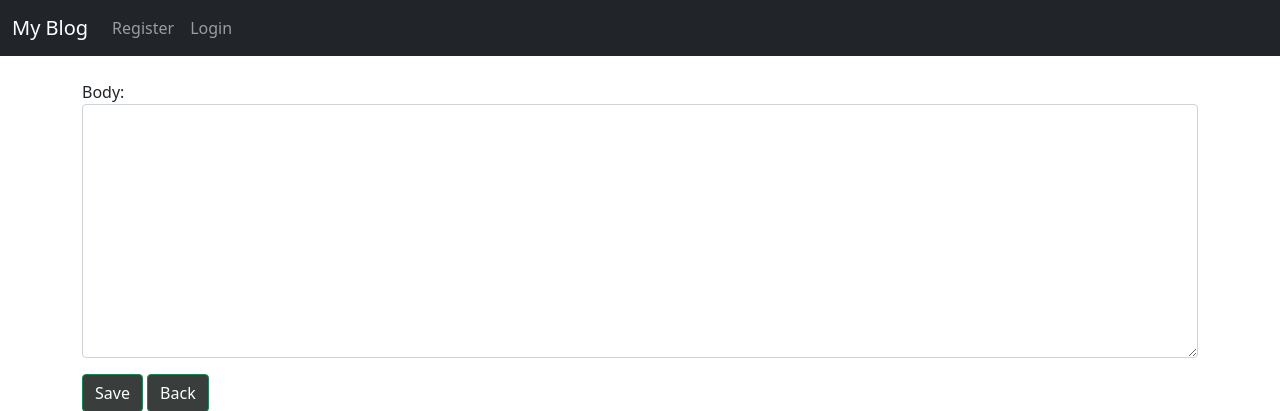
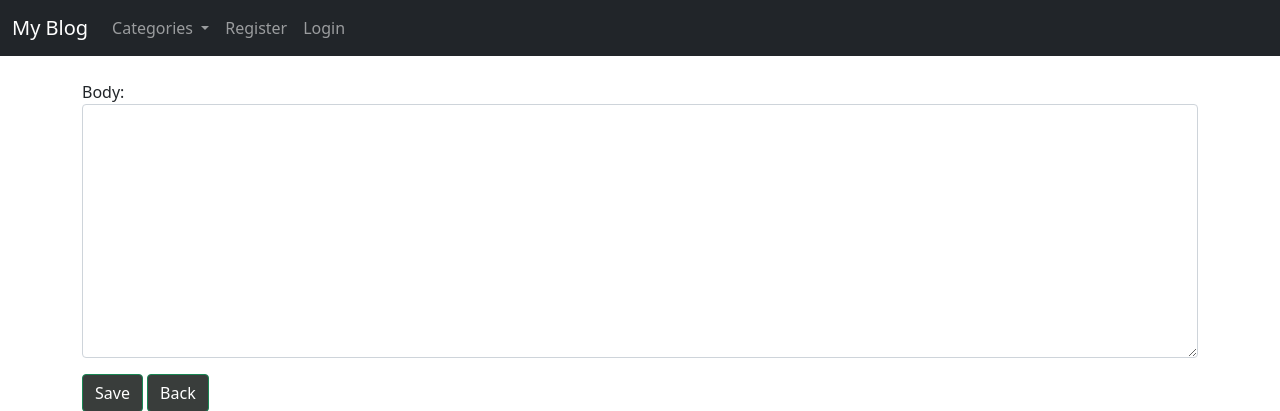
Before and after one commit to victord96/5_django_projects, a Django app: page /blog/1/create_comment/ in a window 1280 px wide. Shown: the top 411 px of the page. Run offline with Django 3.2, Linux system fonts and the light colour scheme; some libraries are stand-ins or nearby versions.

Commit message:
Fixed categories tab problem

```diff
--- a/django-blog/blog/templates/blog/header.html
+++ b/django-blog/blog/templates/blog/header.html
@@ -39,9 +39,6 @@
       </button>
       <div class="collapse navbar-collapse" id="navbarSupportedContent">
         <ul class="navbar-nav me-auto mb-2 mb-lg-0">
-
-          {% if user.is_authenticated %}
-
           <li class="nav-item dropdown">
             <a class="nav-link dropdown-toggle" href="{% url 'blog:new_category' 'n' %}" id="navbarDropdown"
               role="button" data-bs-toggle="dropdown" aria-expanded="false">
@@ -53,7 +50,7 @@
               {% endfor %}
             </ul>
           </li>
-
+          {% if user.is_authenticated %}
           {% if path == "/blog/" %}
           <li class='nav-item'>
             <a class="nav-link" href="{% url 'blog:new_post' %}">Add Post</a>
@@ -80,8 +77,8 @@
 
           <!-- <span class="navbar-text"> -->
           <li class="nav-item dropdown">
-              <a class="nav-link dropdown-toggle" href="{% url 'blog:update_profile' %}" id="navbarDropdown"
-                role="button" data-bs-toggle="dropdown" aria-expanded="false">
+            <a class="nav-link dropdown-toggle" href="{% url 'blog:update_profile' %}" id="navbarDropdown" role="button"
+              data-bs-toggle="dropdown" aria-expanded="false">
               {{user.username}}
             </a>
             <ul class="dropdown-menu" aria-labelledby="navbarDropdown">
--- a/django-blog/blog/views.py
+++ b/django-blog/blog/views.py
@@ -36,13 +36,15 @@ class SearchIndexView(View):
 
     def get(self, request, search):
 
+        categories = Category.objects.all()
+
         if Post.objects.filter(category__name=search):
             latest_post_list = Post.objects.filter(category__name=search).order_by('-pub_date')
         elif Post.objects.filter(owner__username=search):
             latest_post_list = Post.objects.filter(owner__username=search).order_by('-pub_date')
         else:
             latest_post_list = [post for post in Post.objects.all() if post.get_pub_date_no_hours() == search]
-        return render(request, 'blog/index.html', {'latest_post_list' : latest_post_list, 'search' : search})
+        return render(request, 'blog/index.html', {'latest_post_list' : latest_post_list, 'search' : search, 'categories' : categories})
 
 class CreateCategory(CreateView):
 
--- a/django-blog/blog_project/urls.py
+++ b/django-blog/blog_project/urls.py
@@ -18,12 +18,13 @@ from django.urls import path, include
 from django.contrib.auth import views as auth_views
 from django.conf import settings
 from django.conf.urls.static import static
-from blog_project.views import CustomLoginView
+from blog_project.views import CustomLoginView, CustomPasswordResetView
 
 urlpatterns = [
     path('blog/', include('blog.urls')),
     path('admin/', admin.site.urls),
     path('accounts/login/', CustomLoginView.as_view(), name='login'),
+    path('accounts/password_reset/', CustomPasswordResetView.as_view(), name='password_reset'),
     path('accounts/', include('django.contrib.auth.urls')),
 
 ]+ static(settings.MEDIA_URL, document_root=settings.MEDIA_ROOT)
--- a/django-blog/blog_project/views.py
+++ b/django-blog/blog_project/views.py
@@ -1,4 +1,5 @@
-from django.contrib.auth.views import LoginView
+from django.contrib.auth.views import LoginView, PasswordResetConfirmView
+from django.contrib.auth.forms import SetPasswordForm
 from django.http import HttpResponseRedirect
 from blog.forms import LoginForm
 from django.contrib.auth.signals import user_logged_in
@@ -33,3 +34,6 @@ class CustomLoginView(LoginView):
             self.request.session.modified = True
 
         return HttpResponseRedirect(self.get_success_url())
+
+class CustomPasswordResetView(PasswordResetConfirmView):
+    form_class = SetPasswordForm
```
Lines whose indentation alone changed are shown as unchanged.
